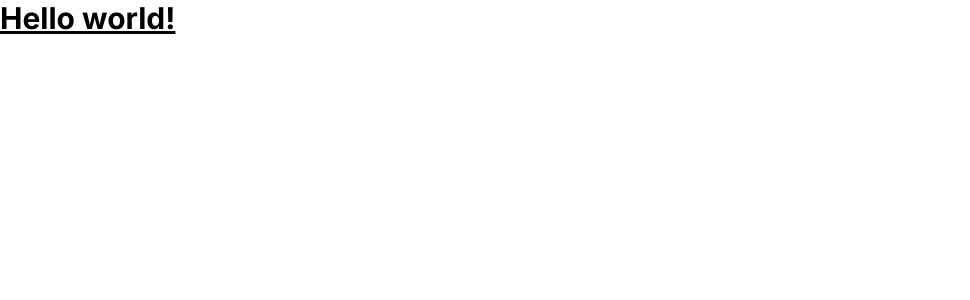
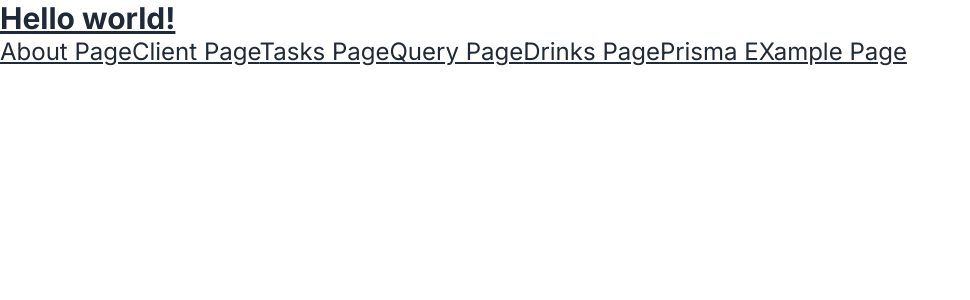
Before and after one commit to jackal7819/nextjs, a Next.js app: page / in a window 1280 px wide. Shown: the top 300 px of the page, without its empty margins (0-970 px from the left). Built offline with nearby package versions, Linux system fonts and the light colour scheme.

Commit message:
Add daisyui

```diff
--- /dev/null
+++ b/app/about/page.jsx
@@ -0,0 +1,14 @@
+import Link from 'next/link';
+
+const AboutPage = () => {
+	return (
+		<div>
+			<h1 className='text-3xl font-bold underline'>AboutPage</h1>{' '}
+			<Link href='/' className='text-2xl underline'>
+				Home Page
+			</Link>
+		</div>
+	);
+};
+
+export default AboutPage;
--- /dev/null
+++ b/app/client/page.jsx
@@ -0,0 +1,14 @@
+import Link from 'next/link';
+
+const ClientPage = () => {
+	return (
+		<div>
+			<h1 className='text-3xl font-bold underline'>Hello Client!</h1>
+			<Link href='/' className='text-2xl underline'>
+				Home Page
+			</Link>
+		</div>
+	);
+};
+
+export default ClientPage;
--- /dev/null
+++ b/app/drinks/page.jsx
@@ -0,0 +1,14 @@
+import Link from 'next/link';
+
+const DrinksPage = () => {
+	return (
+		<div>
+			<h1 className='text-3xl font-bold underline'>Hello Drinks!</h1>
+			<Link href='/' className='text-2xl underline'>
+				Home Page
+			</Link>
+		</div>
+	);
+};
+
+export default DrinksPage;
--- a/app/page.js
+++ /dev/null
@@ -1,5 +0,0 @@
-const HomePage = () => {
-	return <h1 className='text-3xl font-bold underline'>Hello world!</h1>;
-};
-
-export default HomePage;
--- /dev/null
+++ b/app/page.jsx
@@ -0,0 +1,29 @@
+import Link from 'next/link';
+
+const HomePage = () => {
+	return (
+		<div>
+			<h1 className='text-3xl font-bold underline'>Hello world!</h1>
+			<Link href='/about' className='text-2xl underline'>
+				About Page
+			</Link>
+			<Link href='/client' className='text-2xl underline'>
+				Client Page
+			</Link>
+			<Link href='/tasks' className='text-2xl underline'>
+				Tasks Page
+			</Link>
+			<Link href='/query' className='text-2xl underline'>
+				Query Page
+			</Link>
+			<Link href='/drinks' className='text-2xl underline'>
+				Drinks Page
+			</Link>
+			<Link href='/prisma-example' className='text-2xl underline'>
+				Prisma EXample Page
+			</Link>
+		</div>
+	);
+};
+
+export default HomePage;
--- /dev/null
+++ b/app/prisma-example/page.jsx
@@ -0,0 +1,16 @@
+import Link from 'next/link';
+
+const PrismaExample = () => {
+	return (
+		<div>
+			<h1 className='text-3xl font-bold underline'>
+				Hello Prisma Example!
+			</h1>
+			<Link href='/' className='text-2xl underline'>
+				Home Page
+			</Link>
+		</div>
+	);
+};
+
+export default PrismaExample;
--- /dev/null
+++ b/app/query/page.jsx
@@ -0,0 +1,14 @@
+import Link from 'next/link';
+
+const QueryPage = () => {
+	return (
+		<div>
+			<h1 className='text-3xl font-bold underline'>Hello Query!</h1>
+			<Link href='/' className='text-2xl underline'>
+				Home Page
+			</Link>
+		</div>
+	);
+};
+
+export default QueryPage;
--- /dev/null
+++ b/app/tasks/page.jsx
@@ -0,0 +1,14 @@
+import Link from 'next/link';
+
+const TasksPage = () => {
+	return (
+		<div>
+			<h1 className='text-3xl font-bold underline'>Hello Tasks!</h1>
+			<Link href='/' className='text-2xl underline'>
+				Home Page
+			</Link>
+		</div>
+	);
+};
+
+export default TasksPage;
--- a/tailwind.config.js
+++ b/tailwind.config.js
@@ -1,5 +1,8 @@
 /** @type {import('tailwindcss').Config} */
-module.exports = {
+import daisyui from 'daisyui';
+import typography from '@tailwindcss/typography';
+
+const tailwindConfig = {
 	content: [
 		'./pages/**/*.{js,ts,jsx,tsx,mdx}',
 		'./components/**/*.{js,ts,jsx,tsx,mdx}',
@@ -14,5 +17,7 @@ module.exports = {
 			},
 		},
 	},
-	plugins: [],
+	plugins: [typography, daisyui],
 };
+
+export default tailwindConfig;
```
Also changed, not shown: package.json (+9 -5 lines), tsconfig.json (added, +23 -0 lines), app/layout.jsx (renamed from app/layout.js), 1 other file (tests, documents, lock files or other folders).
